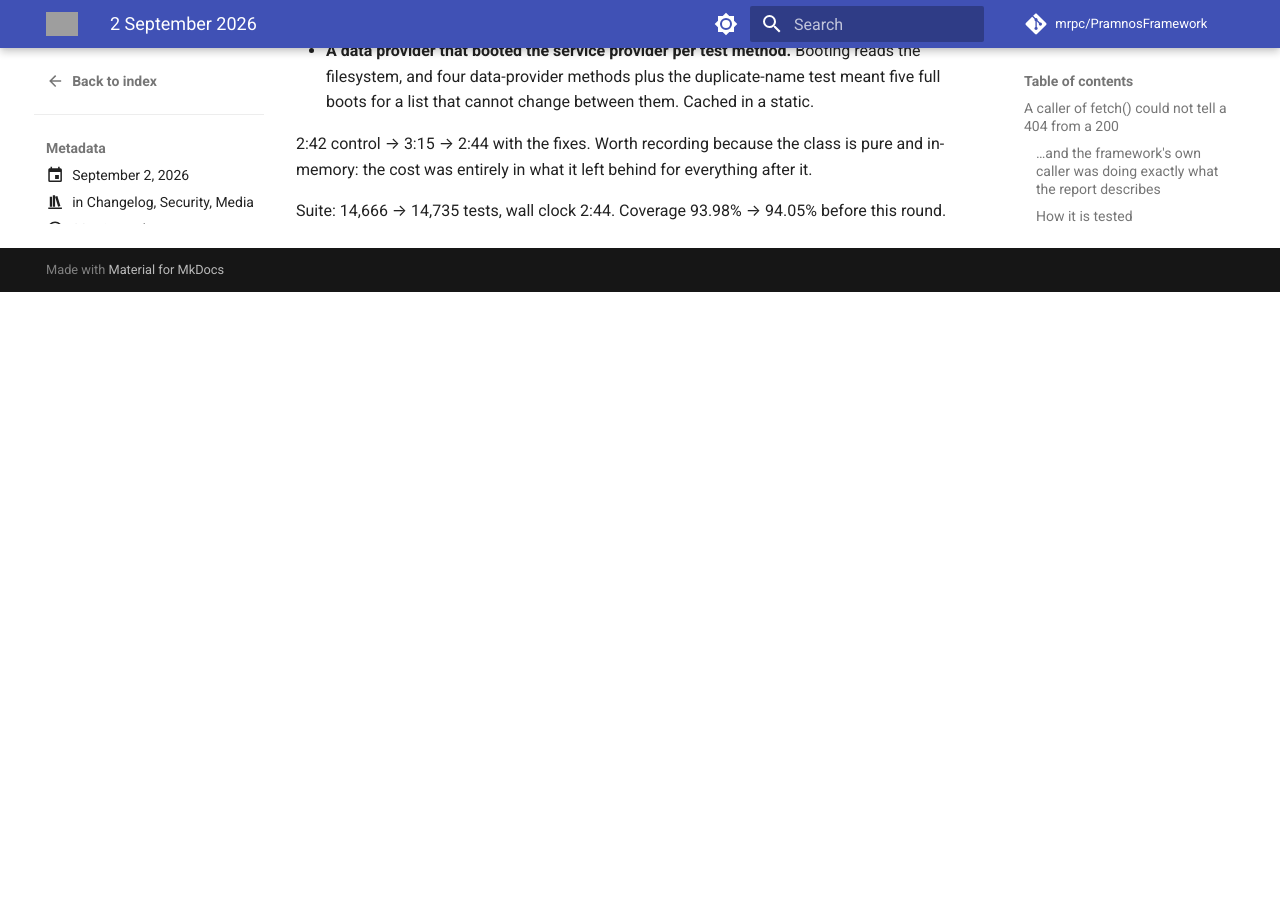
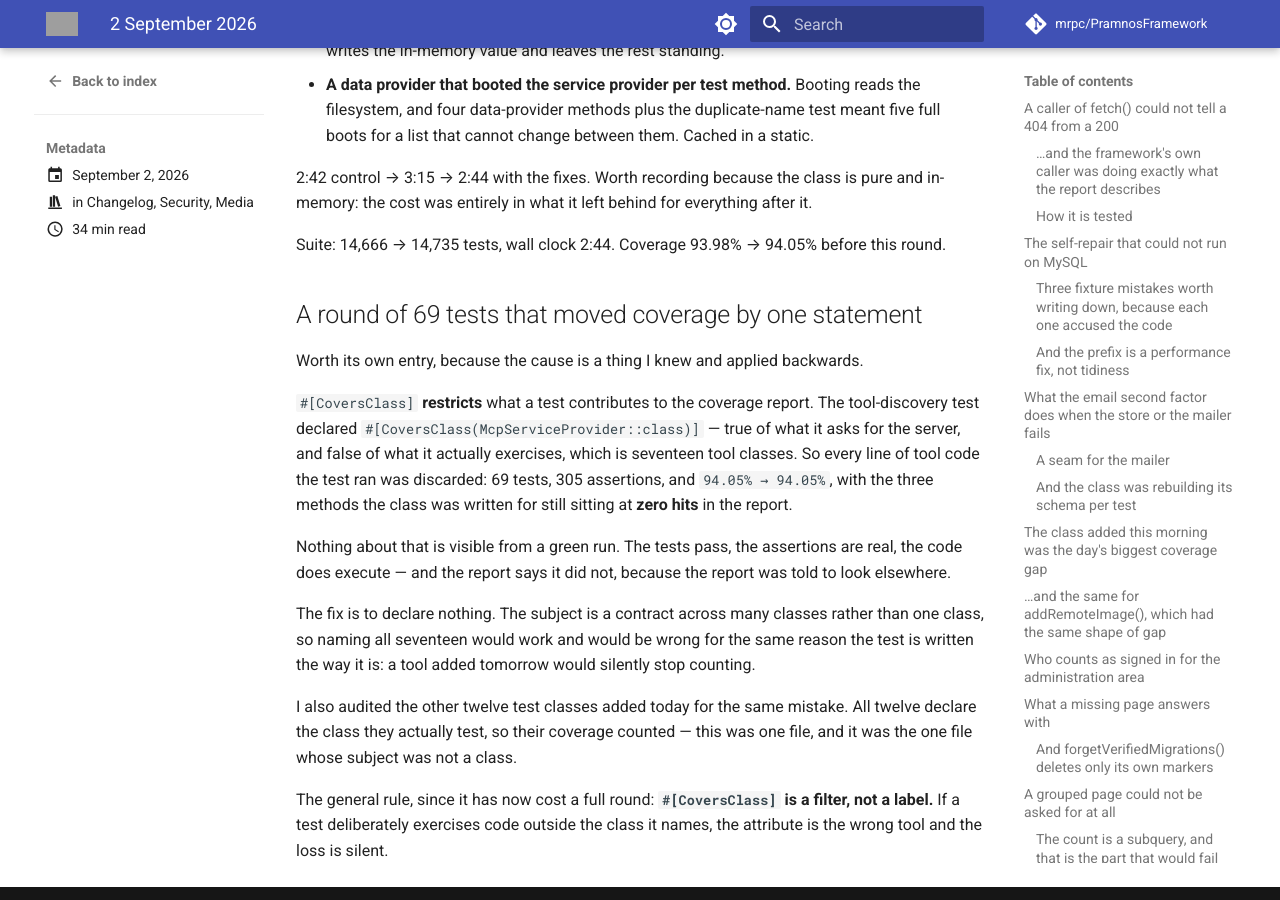
Before and after one commit to mrpc/PramnosFramework, an MkDocs documentation site: the page built from docs/version-history/posts/2026-09-02.md, in a window 1280 px wide and 900 px high, scrolled down 20906 px. Built offline with MkDocs 1.6.1 and Material for MkDocs 9.7.7, drawn with Linux system fonts in a browser that asks for light colours; comment, search, counter and statistics services are not loaded; before the commit the page ends 21198 px from its top, so only the background shows below that; some of the changed text lies outside the part shown; grey boxes are pictures that could not be loaded.

Commit message:
fix(tests): a #[CoversClass] that discarded a whole round's coverage
`#[CoversClass]` restricts what a test contributes to the coverage report. The
tool-discovery test declared `McpServiceProvider` — true of what it asks for the
server, false of what it exercises, which is seventeen tool classes. So every
line of tool code it ran was discarded: 69 tests, 305 assertions, and
`94.05% → 94.05%`, with the three methods the class was written for still at zero
hits in the report.

Nothing about that is visible from a green run. The tests pass, the assertions
are real, the code does execute — and the report says it did not, because it was
told to look elsewhere.

The fix is to declare nothing: the subject is a contract across many classes, so
naming all seventeen would work and would be wrong for the same reason the test
is written the way it is — a tool added tomorrow would silently stop counting.

Audited the other twelve test classes added today for the same mistake; all
twelve name the class they actually test. This was the one file whose subject was
not a class.

The rule, now that it has cost a round: `#[CoversClass]` is a filter, not a
label.

```diff
--- a/docs/version-history/posts/2026-09-02.md
+++ b/docs/version-history/posts/2026-09-02.md
@@ -28,6 +28,7 @@ categories:
 - The per-address rate limit had never run
 - The session upsert had never been issued against PostgreSQL
 - What a client is told about every MCP tool before it calls one
+- A round of 69 tests that moved coverage by one statement
 <!-- more -->
 
 ## A caller of `fetch()` could not tell a 404 from a 200
@@ -815,3 +816,28 @@ The class cost the suite **32 seconds** while running in one, for two reasons:
 cost was entirely in what it left behind for everything after it.
 
 Suite: 14,666 → 14,735 tests, wall clock 2:44. Coverage 93.98% → 94.05% before this round.
+
+## A round of 69 tests that moved coverage by one statement
+
+Worth its own entry, because the cause is a thing I knew and applied backwards.
+
+`#[CoversClass]` **restricts** what a test contributes to the coverage report. The tool-discovery test
+declared `#[CoversClass(McpServiceProvider::class)]` — true of what it asks for the server, and false
+of what it actually exercises, which is seventeen tool classes. So every line of tool code the test ran
+was discarded: 69 tests, 305 assertions, and `94.05% → 94.05%`, with the three methods the class was
+written for still sitting at **zero hits** in the report.
+
+Nothing about that is visible from a green run. The tests pass, the assertions are real, the code does
+execute — and the report says it did not, because the report was told to look elsewhere.
+
+The fix is to declare nothing. The subject is a contract across many classes rather than one class, so
+naming all seventeen would work and would be wrong for the same reason the test is written the way it
+is: a tool added tomorrow would silently stop counting.
+
+I also audited the other twelve test classes added today for the same mistake. All twelve declare the
+class they actually test, so their coverage counted — this was one file, and it was the one file whose
+subject was not a class.
+
+The general rule, since it has now cost a full round: **`#[CoversClass]` is a filter, not a label.** If
+a test deliberately exercises code outside the class it names, the attribute is the wrong tool and the
+loss is silent.
```
Also changed, not shown: other parts of docs/version-history/posts/2026-09-02.md (+1 -1 lines), 1 other file.
